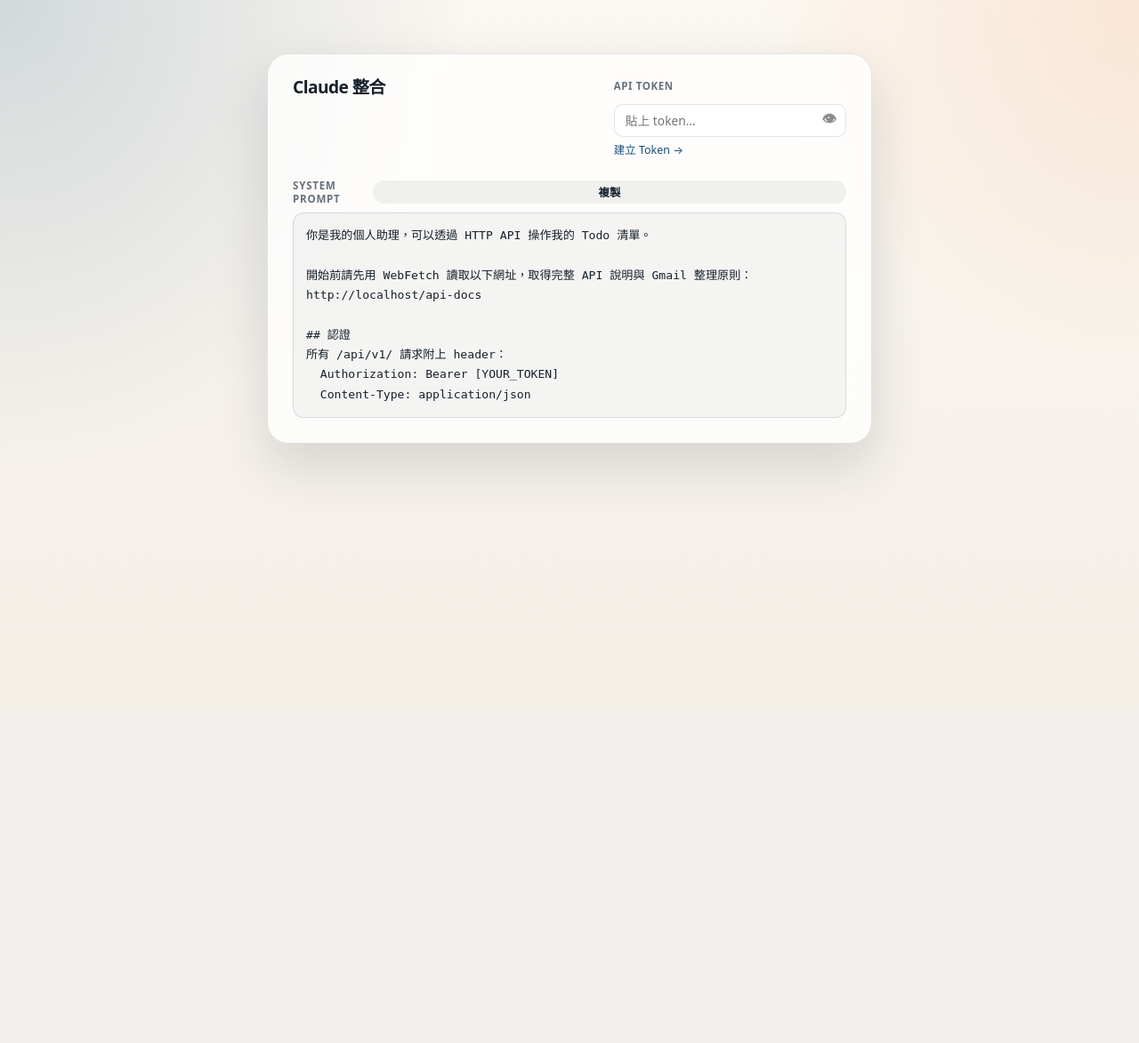
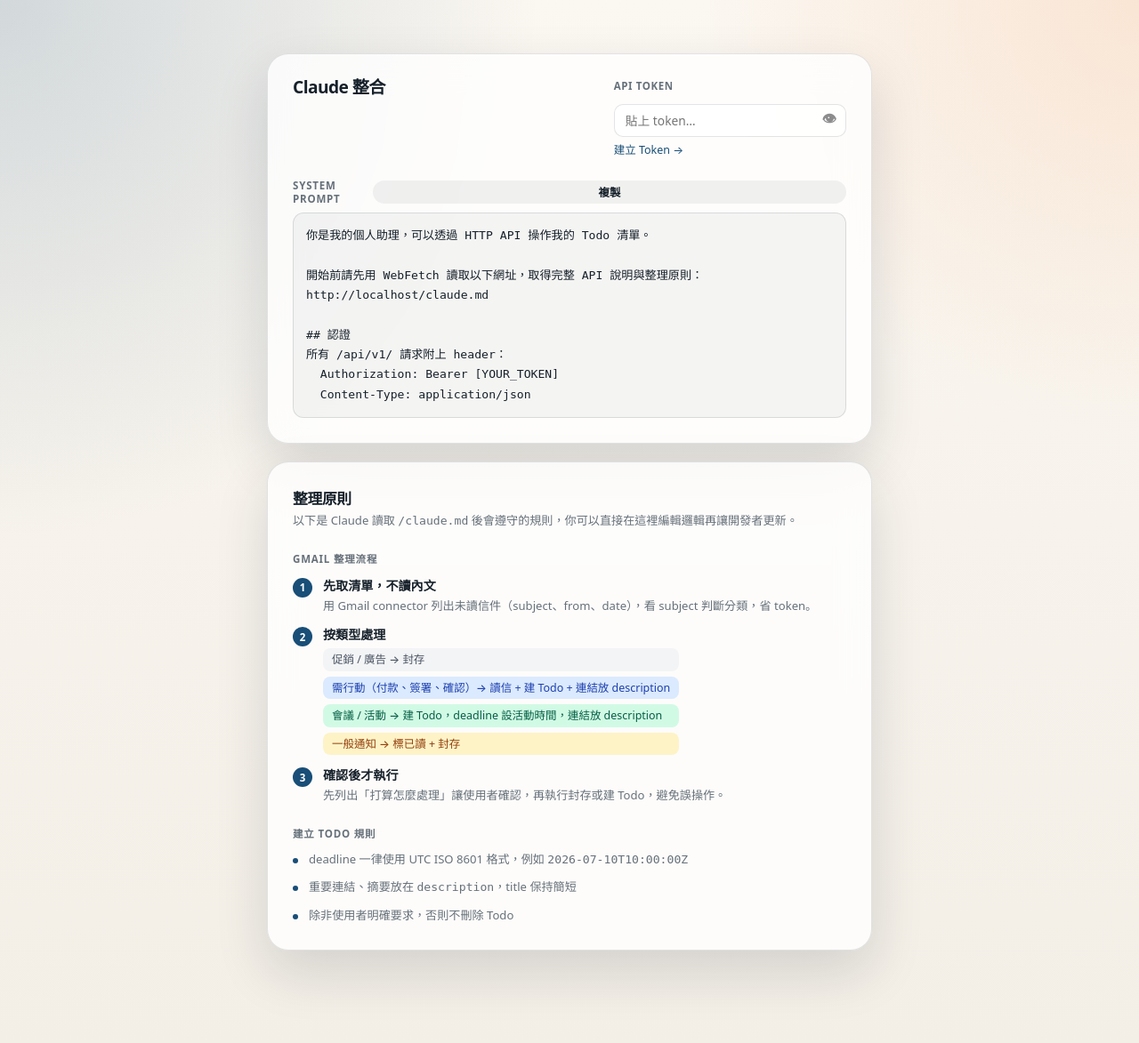
Before and after one commit to yoyo899843/Claude-ToDo, a FastAPI app: template app/templates/claude.html in a window 1280 px wide. Shown: the whole page at 89% size. Before the commit the page ends 532 px from the top, so only its background shows below. Run offline with FastAPI, Linux system fonts and the light colour scheme; the template is opened without the code that fills it, so the values that code supplies are empty.

Commit message:
first update

```diff
--- a/app/static/app.css
+++ b/app/static/app.css
@@ -866,11 +866,113 @@ button:hover {
   width: min(680px, calc(100% - 32px));
   margin: 0 auto;
   padding: 28px 0 48px;
+  display: flex;
+  flex-direction: column;
+  gap: 20px;
 }
 
 .cl-card {
   padding: 28px;
 }
+
+/* principles section */
+.cl-principles-title {
+  font-size: 1.05rem;
+  font-weight: 800;
+  margin: 0 0 4px;
+  letter-spacing: -0.02em;
+}
+
+.cl-principles-desc {
+  font-size: 0.82rem;
+  color: var(--muted);
+  margin: 0 0 24px;
+  line-height: 1.5;
+}
+
+.cl-rule-section {
+  margin-bottom: 24px;
+}
+.cl-rule-section:last-child { margin-bottom: 0; }
+
+.cl-rule-head {
+  font-size: 0.72rem;
+  font-weight: 800;
+  letter-spacing: 0.07em;
+  text-transform: uppercase;
+  color: var(--muted);
+  margin-bottom: 12px;
+}
+
+.cl-rule-list {
+  display: flex;
+  flex-direction: column;
+  gap: 12px;
+}
+
+.cl-rule-item {
+  display: flex;
+  gap: 12px;
+  align-items: flex-start;
+}
+
+.cl-rule-num {
+  width: 22px;
+  height: 22px;
+  border-radius: 50%;
+  background: var(--accent);
+  color: #fff;
+  font-size: 0.72rem;
+  font-weight: 700;
+  display: flex;
+  align-items: center;
+  justify-content: center;
+  flex-shrink: 0;
+  margin-top: 2px;
+}
+
+.cl-rule-dot {
+  width: 6px;
+  height: 6px;
+  border-radius: 50%;
+  background: var(--accent);
+  flex-shrink: 0;
+  margin-top: 8px;
+}
+
+.cl-rule-item strong {
+  display: block;
+  font-size: 0.88rem;
+  margin-bottom: 4px;
+}
+
+.cl-rule-item p {
+  margin: 0;
+  font-size: 0.82rem;
+  color: var(--muted);
+  line-height: 1.5;
+}
+
+.cl-rule-tags {
+  display: flex;
+  flex-direction: column;
+  gap: 6px;
+  margin-top: 6px;
+}
+
+.cl-tag {
+  display: inline-block;
+  font-size: 0.78rem;
+  font-weight: 500;
+  padding: 4px 10px;
+  border-radius: 8px;
+  line-height: 1.4;
+}
+
+.cl-tag-archive { background: #f3f4f6; color: #4b5563; }
+.cl-tag-todo    { background: #dbeafe; color: #1e40af; }
+.cl-tag-meet    { background: #d1fae5; color: #065f46; }
+.cl-tag-read    { background: #fef3c7; color: #92400e; }
 
 .cl-top {
   display: flex;
--- a/app/templates/claude.html
+++ b/app/templates/claude.html
@@ -6,6 +6,7 @@
   <div class="shell">
     <div class="cl-page">
 
+      <!-- System Prompt -->
       <div class="cl-card card">
         <div class="cl-top">
           <h1 class="cl-title">Claude 整合</h1>
@@ -19,12 +20,68 @@
             <a href="/profile" class="cl-profile-link">建立 Token →</a>
           </div>
         </div>
-
         <div class="cl-prompt-head">
           <span class="cl-section-label">System Prompt</span>
           <button class="ghost cl-copy-btn" id="copy-btn" onclick="copyPrompt()">複製</button>
         </div>
         <pre class="cl-prompt" id="prompt-text"></pre>
+      </div>
+
+      <!-- 整理原則 -->
+      <div class="cl-card card cl-principles">
+        <h2 class="cl-principles-title">整理原則</h2>
+        <p class="cl-principles-desc">以下是 Claude 讀取 <code>/claude.md</code> 後會遵守的規則，你可以直接在這裡編輯邏輯再讓開發者更新。</p>
+
+        <div class="cl-rule-section">
+          <div class="cl-rule-head">Gmail 整理流程</div>
+          <div class="cl-rule-list">
+            <div class="cl-rule-item">
+              <span class="cl-rule-num">1</span>
+              <div>
+                <strong>先取清單，不讀內文</strong>
+                <p>用 Gmail connector 列出未讀信件（subject、from、date），看 subject 判斷分類，省 token。</p>
+              </div>
+            </div>
+            <div class="cl-rule-item">
+              <span class="cl-rule-num">2</span>
+              <div>
+                <strong>按類型處理</strong>
+                <div class="cl-rule-tags">
+                  <span class="cl-tag cl-tag-archive">促銷 / 廣告 → 封存</span>
+                  <span class="cl-tag cl-tag-todo">需行動（付款、簽署、確認）→ 讀信 + 建 Todo + 連結放 description</span>
+                  <span class="cl-tag cl-tag-meet">會議 / 活動 → 建 Todo，deadline 設活動時間，連結放 description</span>
+                  <span class="cl-tag cl-tag-read">一般通知 → 標已讀 + 封存</span>
+                </div>
+              </div>
+            </div>
+            <div class="cl-rule-item">
+              <span class="cl-rule-num">3</span>
+              <div>
+                <strong>確認後才執行</strong>
+                <p>先列出「打算怎麼處理」讓使用者確認，再執行封存或建 Todo，避免誤操作。</p>
+              </div>
+            </div>
+          </div>
+        </div>
+
+        <div class="cl-rule-section">
+          <div class="cl-rule-head">建立 Todo 規則</div>
+          <div class="cl-rule-list">
+            <div class="cl-rule-item">
+              <span class="cl-rule-dot"></span>
+              <p>deadline 一律使用 UTC ISO 8601 格式，例如 <code>2026-07-10T10:00:00Z</code></p>
+            </div>
+            <div class="cl-rule-item">
+              <span class="cl-rule-dot"></span>
+              <p>重要連結、摘要放在 <code>description</code>，title 保持簡短</p>
+            </div>
+            <div class="cl-rule-item">
+              <span class="cl-rule-dot"></span>
+              <p>除非使用者明確要求，否則不刪除 Todo</p>
+            </div>
+          </div>
+        </div>
+
       </div>
 
     </div>
@@ -39,8 +96,8 @@ function buildPrompt(token) {
   const t = token || "[YOUR_TOKEN]";
   return `你是我的個人助理，可以透過 HTTP API 操作我的 Todo 清單。
 
-開始前請先用 WebFetch 讀取以下網址，取得完整 API 說明與 Gmail 整理原則：
-${BASE_URL}/api-docs
+開始前請先用 WebFetch 讀取以下網址，取得完整 API 說明與整理原則：
+${BASE_URL}/claude.md
 
 ## 認證
 所有 /api/v1/ 請求附上 header：
```
